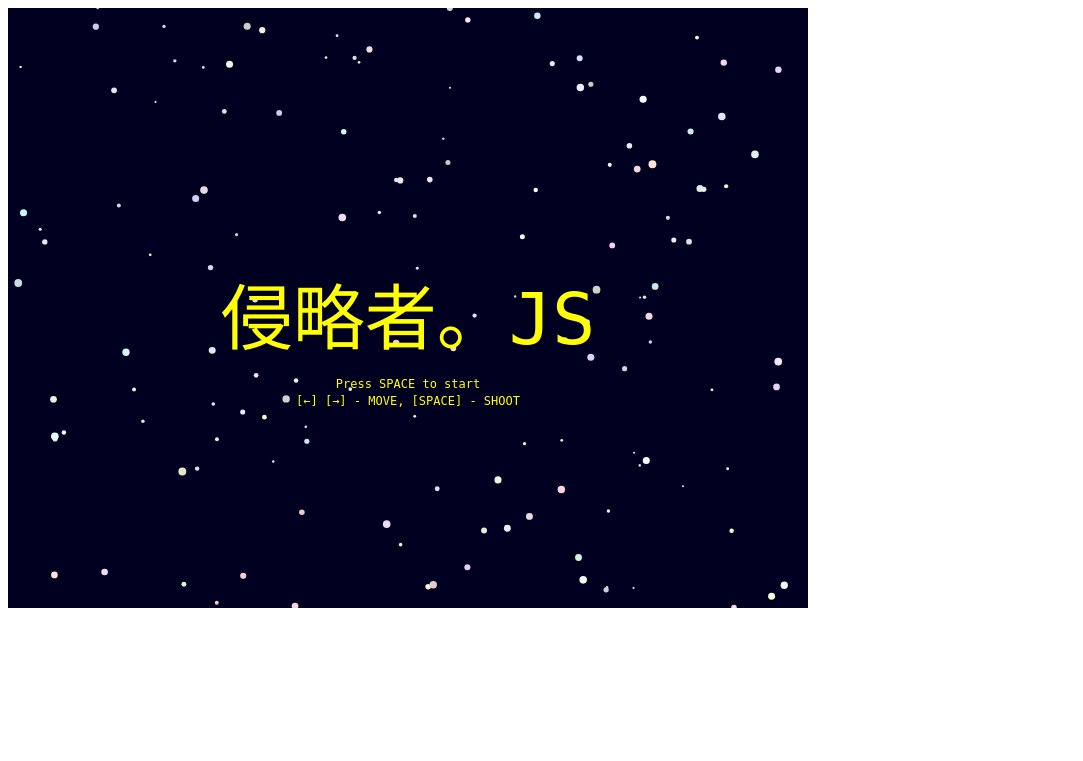
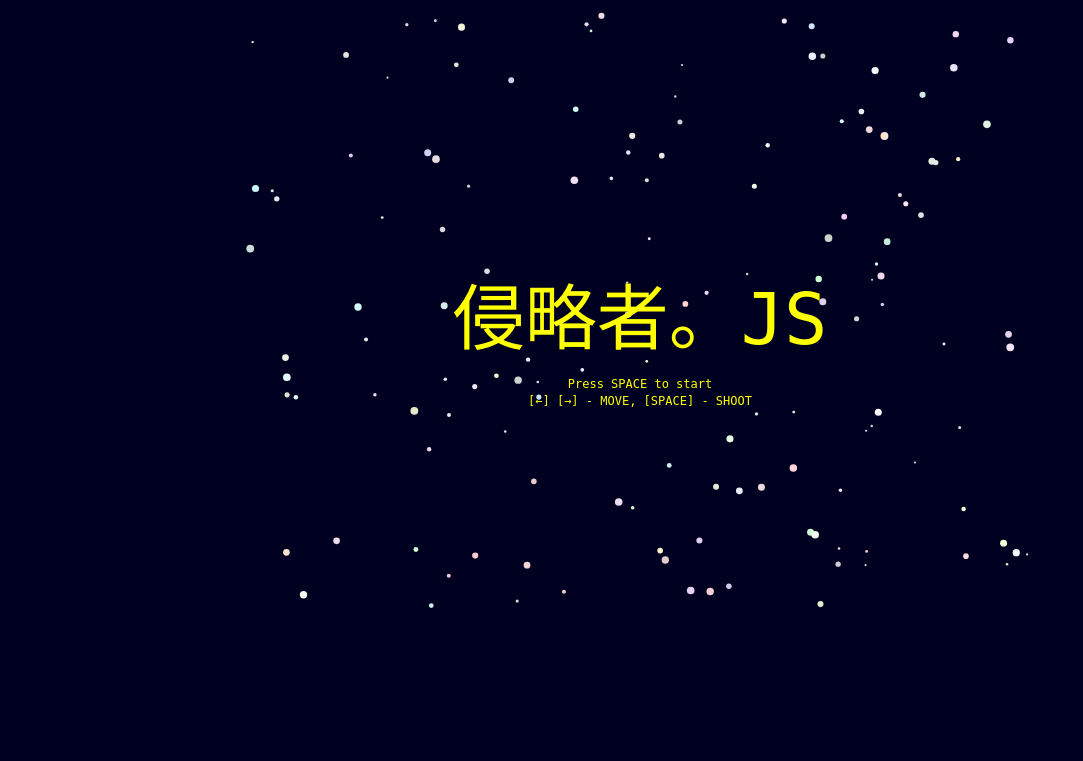
Before and after one commit to NoxChimaera/invaders.js, a website: page public/index.html in a window 1280 px wide. Shown: the whole page, without its empty margins (0-1083 px from the left). Drawn offline with Linux system fonts and the light colour scheme.

Commit message:
«Modularity».

```diff
--- a/public/index.html
+++ b/public/index.html
@@ -28,6 +28,9 @@ THE SOFTWARE.
   <meta charset="UTF-8">
   <meta name="viewport" content="width=device-width, initial-scale=1.0">
   <style>
+    body {
+        background-color: #000020;
+    }
     #field {
         width: 800px;
         height: 600px;
@@ -38,24 +41,27 @@ THE SOFTWARE.
   </style>
 </head>
 
-<div id="field"></div>
-<div id="gameContainer">
-  <canvas id="game"></canvas>
-</div>
+<center>
+  <div id="field"></div>
+</center>
 
-<!--<script src="js/space.js"></script>-->
+<script src="js/utils.js"></script>
 <script src="js/game.js"></script>
+<script src="js/space.js"></script>
+<script src="js/states/introState.js"></script>
+<script src="js/states/gameState.js"></script>
 <script>
+  /* global Utils */
+
   var container = document.getElementById('field');
   var game = new Game(container);
   game.start();
-
   window.addEventListener('keydown', function(e) {
     var keycode = e.which || window.event.keycode;
     switch (keycode) {
-      case 37: // left
-      case 39: // right
-      case 32: // space
+      case Utils.const.LEFT:
+      case Utils.const.RIGHT:
+      case Utils.const.SPACE:
         e.preventDefault();
     }
     game.keyDown(keycode);
--- a/public/js/game.js
+++ b/public/js/game.js
@@ -22,22 +22,6 @@
  * THE SOFTWARE.
  */
 
-// Utilities
-var Utils = {
-  getRandomHex: function(from, to) {
-    return Math.floor(Math.random() * (to - from) + from).toString(16);
-  },
-  getRandomColor: function(r, g, b) {
-    return '#' + this.getRandomHex(r, 255) + this.getRandomHex(g, 255) + this.getRandomHex(b, 255);
-  },
-  const: {
-    SPACE: 32,
-    LEFT: 37,
-    RIGHT: 39
-  }
-};
-
-// Game
 function Game(container) {
   this.container = container;
   this.width = 800;
@@ -62,7 +46,6 @@ Game.prototype.currentState = function() {
   return this.stateStack.length > 0 ? this.stateStack[this.stateStack.length - 1]
     : null;
 };
-
 Game.prototype.setState = function(state) {
   if (this.currentState() && this.currentState().leave) {
     this.currentState().leave(this);
@@ -77,7 +60,6 @@ Game.prototype.setState = function(state) {
   this.stateStack.pop();
   this.stateStack.push(state);
 };
-
 Game.prototype.start = function() {
   this.background.start();
   this.setState(new IntroState(this));
@@ -100,7 +82,6 @@ Game.prototype.update = function() {
     state.update(dt);
   }
 };
-
 Game.prototype.draw = function() {
   this.background.draw();
 
@@ -120,156 +101,3 @@ Game.prototype.keyUp = function(keycode) {
   if (!this.currentState().keyUp) return;
   this.currentState().keyUp(keycode);
 };
-
-//<editor-fold defaultstate="collapsed" desc="Space background">
-function Space(canvas) {
-  this.canvas = canvas;
-  this.context = canvas.getContext('2d');
-  this.stars = [];
-
-  this.config = {
-    starCount: 142,
-    minStarVelocity: 42,
-    maxStarVelocity: 84
-  };
-
-  this.timer = null;
-}
-
-function Star(x, y, size, velocity, color) {
-  this.x = x;
-  this.y = y;
-  this.size = size;
-  this.velocity = velocity;
-  this.color = color;
-}
-
-Space.prototype.start = function() {
-  for (var i = 0; i < this.config.starCount; i++) {
-    this.stars[i] = this.createNewStar();
-  }
-};
-
-Space.prototype.draw = function() {
-  // Drawing space
-  var ctx = this.context;
-  ctx.fillStyle = '#000020';
-  ctx.fillRect(0, 0, this.canvas.width, this.canvas.height);
-
-  // Drawing stars
-  this.stars.forEach(function(star) {
-    ctx.fillStyle = star.color;
-    ctx.beginPath();
-    ctx.arc(star.x, star.y, star.size, 0, 2 * Math.PI, false);
-    ctx.fill();
-  });
-};
-
-Space.prototype.update = function(dt) {
-  for (var i = 0; i < this.stars.length; i++) {
-    var star = this.stars[i];
-    star.y += dt * star.velocity;
-    if (star.y > this.canvas.height) {
-      this.stars[i] = this.createNewStar();
-    }
-  }
-};
-
-Space.prototype.createNewStar = function() {
-  return new Star(
-    Math.random() * this.canvas.width
-  , 0
-  , Math.random() * 3 + 1
-  , (Math.random() * (this.config.maxStarVelocity - this.config.minStarVelocity))
-    + this.config.minStarVelocity
-  , Utils.getRandomColor(200, 200, 200)
-    );
-};
-//</editor-fold>
-
-// Game states
-function IntroState(game) {
-  this.game = game;
-  this.isDrawable = true;
-}
-IntroState.prototype.draw = function(game, context) {
-  if (!this.isDrawable) return;
-
-  context.font = '72px Mono';
-  context.fillStyle = '#ff0';
-  context.textAlign = 'center';
-  var title = '侵略者。JS';
-  context.fillText(title, game.width / 2, game.height / 2 + 36);
-
-  context.font = '12px Mono';
-  context.fillStyle = '#ff0';
-  context.textAlign = 'center';
-  context.fillText('Press SPACE to start', game.width / 2, game.height / 2 + 80);
-  context.fillText('[←] [→] - MOVE, [SPACE] - SHOOT', game.width / 2, game.height / 2 + 97);
-};
-IntroState.prototype.leave = function() {
-  this.isDrawable = false;
-};
-IntroState.prototype.keyDown = function(keycode) {
-  if (keycode === Utils.const.SPACE)
-    this.game.setState(new GameState(this.game));
-};
-
-// Game state
-function Ship(x, y) {
-  this.x = x;
-  this.y = y;
-
-  this.width = 32;
-  this.height = 64;
-
-  this.velocity = 40;
-}
-
-function GameState(game) {
-  this.game = game;
-  this.isDrawable = true;
-
-  this.score = 0;
-  this.lives = 3;
-  this.level = 1;
-
-  this.playerShip = new Ship(game.width /2 - 16, game.height - 80);
-  this.hive = [];
-}
-
-GameState.prototype.update = function(dt) {
-  if (this.game.pressedKeys[Utils.const.LEFT]) {
-    this.playerShip.x -= this.playerShip.velocity * dt;
-    if (this.playerShip.x < 0) {
-      this.playerShip.x = 0;
-    }
-  }
-  if (this.game.pressedKeys[Utils.const.RIGHT]) {
-    this.playerShip.x += this.playerShip.velocity * dt;
-    if (this.playerShip.x + this.playerShip.width > this.game.width) {
-      this.playerShip.x = this.game.width - this.playerShip.width;
-    }
-  }
-};
-
-GameState.prototype.draw = function(game, context) {
-  // Drawing game info
-
-//      star.y += dt * star.velocity;
-
-  // Drawing player
-  var player = this.playerShip;
-  context.fillStyle = '#888';
-  context.fillRect(player.x, player.y, player.width, player.height);
-
-  // Drawing hive
-};
-
-GameState.prototype.keyDown = function(keycode) {
-  switch (keycode) {
-//    case Utils.const.LEFT:
-//      this.playerShip.x -= this.playerShip.velocity * dt;
-//      break;
-  }
-};
--- /dev/null
+++ b/public/js/space.js
@@ -0,0 +1,89 @@
+/*
+ * The MIT License
+ *
+ * Copyright 2015 Maximillian M..
+ *
+ * Permission is hereby granted, free of charge, to any person obtaining a copy
+ * of this software and associated documentation files (the "Software"), to deal
+ * in the Software without restriction, including without limitation the rights
+ * to use, copy, modify, merge, publish, distribute, sublicense, and/or sell
+ * copies of the Software, and to permit persons to whom the Software is
+ * furnished to do so, subject to the following conditions:
+ *
+ * The above copyright notice and this permission notice shall be included in
+ * all copies or substantial portions of the Software.
+ *
+ * THE SOFTWARE IS PROVIDED "AS IS", WITHOUT WARRANTY OF ANY KIND, EXPRESS OR
+ * IMPLIED, INCLUDING BUT NOT LIMITED TO THE WARRANTIES OF MERCHANTABILITY,
+ * FITNESS FOR A PARTICULAR PURPOSE AND NONINFRINGEMENT. IN NO EVENT SHALL THE
+ * AUTHORS OR COPYRIGHT HOLDERS BE LIABLE FOR ANY CLAIM, DAMAGES OR OTHER
+ * LIABILITY, WHETHER IN AN ACTION OF CONTRACT, TORT OR OTHERWISE, ARISING FROM,
+ * OUT OF OR IN CONNECTION WITH THE SOFTWARE OR THE USE OR OTHER DEALINGS IN
+ * THE SOFTWARE.
+ */
+
+/* global Utils */
+
+function Space(canvas) {
+  this.canvas = canvas;
+  this.context = canvas.getContext('2d');
+  this.stars = [];
+
+  this.config = {
+    starCount: 142,
+    minStarVelocity: 42,
+    maxStarVelocity: 82
+  };
+
+  this.timer = null;
+}
+
+function Star(x, y, size, velocity, color) {
+  this.x = x;
+  this.y = y;
+  this.size = size;
+  this.velocity = velocity;
+  this.color = color;
+}
+
+Space.prototype.start = function() {
+  for (var i = 0; i < this.config.starCount; i++) {
+    this.stars[i] = this.createNewStar();
+  }
+};
+
+Space.prototype.draw = function() {
+  // Drawing space
+  var ctx = this.context;
+  ctx.fillStyle = '#000020';
+  ctx.fillRect(0, 0, this.canvas.width, this.canvas.height);
+
+  // Drawing stars
+  this.stars.forEach(function(star) {
+    ctx.fillStyle = star.color;
+    ctx.beginPath();
+    ctx.arc(star.x, star.y, star.size, 0, 2 * Math.PI, false);
+    ctx.fill();
+  });
+};
+
+Space.prototype.update = function(dt) {
+  for (var i = 0; i < this.stars.length; i++) {
+    var star = this.stars[i];
+    star.y += dt * star.velocity;
+    if (star.y > this.canvas.height) {
+      this.stars[i] = this.createNewStar();
+    }
+  }
+};
+
+Space.prototype.createNewStar = function() {
+  return new Star(
+    Math.random() * this.canvas.width
+  , 0
+  , Math.random() * 3 + 1
+  , (Math.random() * (this.config.maxStarVelocity - this.config.minStarVelocity))
+    + this.config.minStarVelocity
+  , Utils.getRandomColor(200, 200, 200)
+    );
+};
--- /dev/null
+++ b/public/js/states/gameState.js
@@ -0,0 +1,81 @@
+/*
+ * The MIT License
+ *
+ * Copyright 2015 Maximillian M..
+ *
+ * Permission is hereby granted, free of charge, to any person obtaining a copy
+ * of this software and associated documentation files (the "Software"), to deal
+ * in the Software without restriction, including without limitation the rights
+ * to use, copy, modify, merge, publish, distribute, sublicense, and/or sell
+ * copies of the Software, and to permit persons to whom the Software is
+ * furnished to do so, subject to the following conditions:
+ *
+ * The above copyright notice and this permission notice shall be included in
+ * all copies or substantial portions of the Software.
+ *
+ * THE SOFTWARE IS PROVIDED "AS IS", WITHOUT WARRANTY OF ANY KIND, EXPRESS OR
+ * IMPLIED, INCLUDING BUT NOT LIMITED TO THE WARRANTIES OF MERCHANTABILITY,
+ * FITNESS FOR A PARTICULAR PURPOSE AND NONINFRINGEMENT. IN NO EVENT SHALL THE
+ * AUTHORS OR COPYRIGHT HOLDERS BE LIABLE FOR ANY CLAIM, DAMAGES OR OTHER
+ * LIABILITY, WHETHER IN AN ACTION OF CONTRACT, TORT OR OTHERWISE, ARISING FROM,
+ * OUT OF OR IN CONNECTION WITH THE SOFTWARE OR THE USE OR OTHER DEALINGS IN
+ * THE SOFTWARE.
+ */
+
+function Ship(x, y) {
+  this.x = x;
+  this.y = y;
+
+  this.width = 32;
+  this.height = 64;
+
+  this.velocity = 40;
+}
+
+function GameState(game) {
+  this.game = game;
+  this.isDrawable = true;
+
+  this.score = 0;
+  this.lives = 3;
+  this.level = 1;
+
+  this.playerShip = new Ship(game.width /2 - 16, game.height - 80);
+  this.hive = [];
+}
+
+GameState.prototype.update = function(dt) {
+  if (this.game.pressedKeys[Utils.const.LEFT]) {
+    this.playerShip.x -= this.playerShip.velocity * dt;
+    if (this.playerShip.x < 0) {
+      this.playerShip.x = 0;
+    }
+  }
+  if (this.game.pressedKeys[Utils.const.RIGHT]) {
+    this.playerShip.x += this.playerShip.velocity * dt;
+    if (this.playerShip.x + this.playerShip.width > this.game.width) {
+      this.playerShip.x = this.game.width - this.playerShip.width;
+    }
+  }
+};
+
+GameState.prototype.draw = function(game, context) {
+  // Drawing game info
+
+//      star.y += dt * star.velocity;
+
+  // Drawing player
+  var player = this.playerShip;
+  context.fillStyle = '#888';
+  context.fillRect(player.x, player.y, player.width, player.height);
+
+  // Drawing hive
+};
+
+GameState.prototype.keyDown = function(keycode) {
+  switch (keycode) {
+//    case Utils.const.LEFT:
+//      this.playerShip.x -= this.playerShip.velocity * dt;
+//      break;
+  }
+};
--- /dev/null
+++ b/public/js/states/introState.js
@@ -0,0 +1,50 @@
+/*
+ * The MIT License
+ *
+ * Copyright 2015 Maximillian M..
+ *
+ * Permission is hereby granted, free of charge, to any person obtaining a copy
+ * of this software and associated documentation files (the "Software"), to deal
+ * in the Software without restriction, including without limitation the rights
+ * to use, copy, modify, merge, publish, distribute, sublicense, and/or sell
+ * copies of the Software, and to permit persons to whom the Software is
+ * furnished to do so, subject to the following conditions:
+ *
+ * The above copyright notice and this permission notice shall be included in
+ * all copies or substantial portions of the Software.
+ *
+ * THE SOFTWARE IS PROVIDED "AS IS", WITHOUT WARRANTY OF ANY KIND, EXPRESS OR
+ * IMPLIED, INCLUDING BUT NOT LIMITED TO THE WARRANTIES OF MERCHANTABILITY,
+ * FITNESS FOR A PARTICULAR PURPOSE AND NONINFRINGEMENT. IN NO EVENT SHALL THE
+ * AUTHORS OR COPYRIGHT HOLDERS BE LIABLE FOR ANY CLAIM, DAMAGES OR OTHER
+ * LIABILITY, WHETHER IN AN ACTION OF CONTRACT, TORT OR OTHERWISE, ARISING FROM,
+ * OUT OF OR IN CONNECTION WITH THE SOFTWARE OR THE USE OR OTHER DEALINGS IN
+ * THE SOFTWARE.
+ */
+
+function IntroState(game) {
+  this.game = game;
+  this.isDrawable = true;
+}
+IntroState.prototype.draw = function(game, context) {
+  if (!this.isDrawable) return;
+
+  context.font = '72px Mono';
+  context.fillStyle = '#ff0';
+  context.textAlign = 'center';
+  var title = '侵略者。JS';
+  context.fillText(title, game.width / 2, game.height / 2 + 36);
+
+  context.font = '12px Mono';
+  context.fillStyle = '#ff0';
+  context.textAlign = 'center';
+  context.fillText('Press SPACE to start', game.width / 2, game.height / 2 + 80);
+  context.fillText('[←] [→] - MOVE, [SPACE] - SHOOT', game.width / 2, game.height / 2 + 97);
+};
+IntroState.prototype.leave = function() {
+  this.isDrawable = false;
+};
+IntroState.prototype.keyDown = function(keycode) {
+  if (keycode === Utils.const.SPACE)
+    this.game.setState(new GameState(this.game));
+};
--- /dev/null
+++ b/public/js/utils.js
@@ -0,0 +1,37 @@
+/*
+ * The MIT License
+ *
+ * Copyright 2015 Maximillian M..
+ *
+ * Permission is hereby granted, free of charge, to any person obtaining a copy
+ * of this software and associated documentation files (the "Software"), to deal
+ * in the Software without restriction, including without limitation the rights
+ * to use, copy, modify, merge, publish, distribute, sublicense, and/or sell
+ * copies of the Software, and to permit persons to whom the Software is
+ * furnished to do so, subject to the following conditions:
+ *
+ * The above copyright notice and this permission notice shall be included in
+ * all copies or substantial portions of the Software.
+ *
+ * THE SOFTWARE IS PROVIDED "AS IS", WITHOUT WARRANTY OF ANY KIND, EXPRESS OR
+ * IMPLIED, INCLUDING BUT NOT LIMITED TO THE WARRANTIES OF MERCHANTABILITY,
+ * FITNESS FOR A PARTICULAR PURPOSE AND NONINFRINGEMENT. IN NO EVENT SHALL THE
+ * AUTHORS OR COPYRIGHT HOLDERS BE LIABLE FOR ANY CLAIM, DAMAGES OR OTHER
+ * LIABILITY, WHETHER IN AN ACTION OF CONTRACT, TORT OR OTHERWISE, ARISING FROM,
+ * OUT OF OR IN CONNECTION WITH THE SOFTWARE OR THE USE OR OTHER DEALINGS IN
+ * THE SOFTWARE.
+ */
+
+var Utils = {
+  getRandomHex: function(from, to) {
+    return Math.floor(Math.random() * (to - from) + from).toString(16);
+  },
+  getRandomColor: function(r, g, b) {
+    return '#' + this.getRandomHex(r, 255) + this.getRandomHex(g, 255) + this.getRandomHex(b, 255);
+  },
+  const: {
+    SPACE: 32,
+    LEFT: 37,
+    RIGHT: 39
+  }
+};
```
